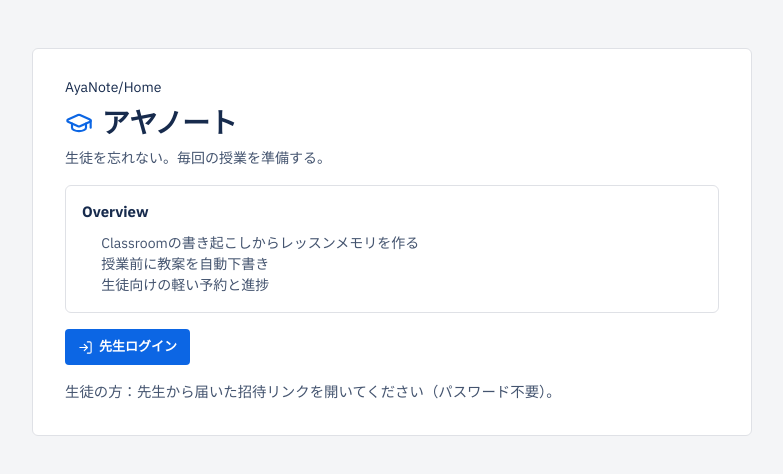
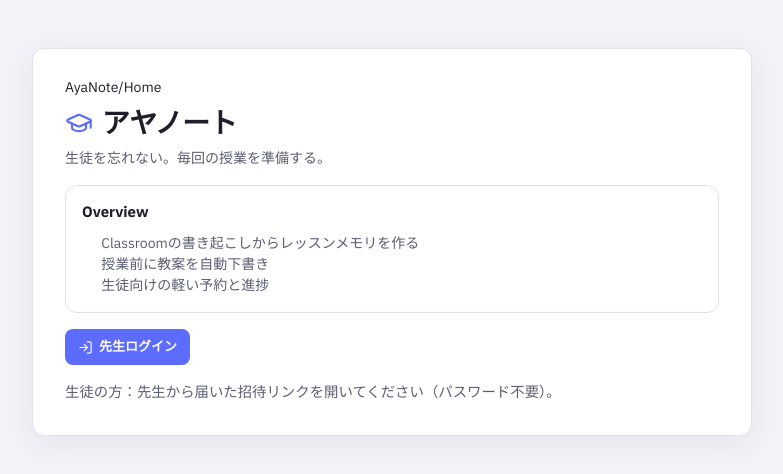
Before and after one commit to wozaidilii/ayaNote, a Next.js app: page / in a window 1280 px wide. Shown: the top 474 px of the page, without its empty margins (248-1031 px from the left). Built offline with nearby package versions, Linux system fonts and the light colour scheme; no server answers.

Commit message:
Refresh light Discord-inspired UI and set trial login to admin/123456.

```diff
--- a/messages/en.json
+++ b/messages/en.json
@@ -54,14 +54,14 @@
   },
   "login": {
     "title": "Teacher login",
-    "subtitle": "Sign in with your AyaNote email and password.",
-    "email": "Email",
+    "subtitle": "Sign in with your AyaNote account and password.",
+    "email": "Account",
     "password": "Password",
     "submit": "Sign in",
     "studentHint": "Students use their invite link.",
     "backHome": "Back home",
-    "errMissing": "Email and password are required.",
-    "errInvalid": "Invalid email or password."
+    "errMissing": "Account and password are required.",
+    "errInvalid": "Invalid account or password."
   },
   "invite": {
     "welcome": "Welcome, {name}",
--- a/src/app/globals.css
+++ b/src/app/globals.css
@@ -1,31 +1,32 @@
 @import "tailwindcss";
 
 /*
-  AyaNote — Cool workspace doc (product UI)
-  Restrained: cool gray canvas + white page + blue accent ≤10%.
-  Teacher tool density. Not marketing.
+  AyaNote — Light interactive classroom
+  Soft cool canvas + white page + blurple accent.
+  Channel-like chrome; education-friendly (not Discord dark).
 */
 
 :root {
-  --ink: #172b4d;
-  --ink-soft: #44546f;
-  --ink-subtle: #626f86;
+  --ink: #1e1f2b;
+  --ink-soft: #5c5e73;
+  --ink-subtle: #7a7c8f;
   --page: #ffffff;
-  --canvas: #f4f5f7;
-  --sidebar: #fafbfc;
-  --line: #dfe1e6;
-  --line-strong: #b3b9c4;
-  --blue: #0c66e4;
-  --blue-hover: #0055cc;
-  --blue-soft: #e9f2ff;
-  --green-soft: #dcfff1;
-  --green-text: #216e4e;
-  --yellow-soft: #fff7d6;
-  --yellow-text: #974f0c;
-  --red: #c9372c;
-  --red-soft: #ffedeb;
-  --radius: 4px;
-  --radius-lg: 6px;
+  --canvas: #f2f3f8;
+  --sidebar: #ebebf2;
+  --line: #e1e2ea;
+  --line-strong: #c5c7d4;
+  --blue: #5b6cff;
+  --blue-hover: #4a58e0;
+  --blue-soft: #eef0ff;
+  --green-soft: #e3f6ec;
+  --green-text: #1a7f4b;
+  --yellow-soft: #fff3d6;
+  --yellow-text: #b86e00;
+  --red: #d83c3e;
+  --red-soft: #fdeaea;
+  --online: #23a559;
+  --radius: 8px;
+  --radius-lg: 12px;
   --content-max: 1080px;
   --space-1: 4px;
   --space-2: 8px;
@@ -35,6 +36,8 @@
   --space-6: 32px;
   --ease-out: cubic-bezier(0.16, 1, 0.3, 1);
   --z-sticky: 20;
+  --hover-tint: rgba(30, 31, 43, 0.05);
+  --hover-tint-strong: rgba(30, 31, 43, 0.07);
   --focus-ring: 0 0 0 2px var(--page), 0 0 0 4px var(--blue);
 }
 
@@ -131,14 +134,14 @@ a {
 }
 
 .brand:hover {
-  background: rgba(9, 30, 66, 0.04);
+  background: var(--hover-tint);
 }
 
 .brand-mark {
   display: inline-flex;
-  width: 22px;
-  height: 22px;
-  border-radius: 5px;
+  width: 24px;
+  height: 24px;
+  border-radius: 8px;
   background: var(--blue);
   color: #fff;
   font-size: 12px;
@@ -146,6 +149,7 @@ a {
   align-items: center;
   justify-content: center;
   line-height: 1;
+  box-shadow: 0 1px 2px rgba(91, 108, 255, 0.35);
 }
 
 .space-meta {
@@ -162,11 +166,12 @@ a {
 }
 
 .nav-section-label {
-  padding: 4px 8px 8px;
+  padding: 8px 10px 6px;
   color: var(--ink-subtle);
-  font-size: 11px;
-  font-weight: 650;
-  letter-spacing: 0.02em;
+  font-size: 10px;
+  font-weight: 700;
+  letter-spacing: 0.06em;
+  text-transform: uppercase;
 }
 
 .nav-link {
@@ -176,7 +181,7 @@ a {
   min-height: 36px;
   padding: 0 10px;
   margin-bottom: 2px;
-  border-radius: var(--radius);
+  border-radius: 8px;
   color: var(--ink-soft);
   font-size: 14px;
   font-weight: 500;
@@ -191,7 +196,7 @@ a {
 }
 
 .nav-link:hover {
-  background: rgba(9, 30, 66, 0.05);
+  background: var(--hover-tint);
   color: var(--ink);
 }
 
@@ -515,7 +520,7 @@ a {
 }
 
 .btn.secondary:hover {
-  background: rgba(9, 30, 66, 0.04);
+  background: var(--hover-tint);
   border-color: var(--ink-subtle);
 }
 
@@ -526,7 +531,7 @@ a {
 }
 
 .btn.ghost:hover {
-  background: rgba(9, 30, 66, 0.06);
+  background: var(--hover-tint-strong);
   color: var(--ink);
 }
 
@@ -611,9 +616,9 @@ a {
   display: inline-flex;
   align-items: center;
   max-width: 100%;
-  padding: 2px 8px;
+  padding: 3px 9px;
   border: 1px solid transparent;
-  border-radius: var(--radius);
+  border-radius: 999px;
   background: var(--canvas);
   color: var(--ink-soft);
   font-size: 12px;
@@ -624,16 +629,19 @@ a {
 .chip.sky {
   background: var(--blue-soft);
   color: var(--blue);
+  border-color: rgba(91, 108, 255, 0.22);
 }
 
 .chip.done {
   background: var(--green-soft);
   color: var(--green-text);
+  border-color: rgba(26, 127, 75, 0.2);
 }
 
 .chip.soon {
   background: var(--yellow-soft);
   color: var(--yellow-text);
+  border-color: rgba(184, 110, 0, 0.22);
 }
 
 .list-row {
@@ -649,7 +657,7 @@ a {
 }
 
 .list-row:hover {
-  background: rgba(9, 30, 66, 0.03);
+  background: var(--hover-tint);
 }
 
 .list-row:last-child {
@@ -835,8 +843,8 @@ a {
 .month-cal-event {
   font-size: 11px;
   line-height: 1.25;
-  padding: 2px 4px;
-  border-radius: 2px;
+  padding: 2px 5px;
+  border-radius: 6px;
   overflow: hidden;
   text-overflow: ellipsis;
   white-space: nowrap;
@@ -888,7 +896,7 @@ a {
 }
 
 .cal-view-tabs .btn.secondary:hover {
-  background: rgba(9, 30, 66, 0.04);
+  background: var(--hover-tint);
   color: var(--ink);
 }
 
@@ -951,12 +959,12 @@ a {
 }
 
 .prep-queue-item:hover {
-  background: rgba(9, 30, 66, 0.04);
+  background: var(--hover-tint);
 }
 
 .prep-queue-item[data-active="true"] {
   background: var(--blue-soft);
-  border-color: #b3d4ff;
+  border-color: rgba(91, 108, 255, 0.35);
 }
 
 .prep-queue-name {
@@ -1006,7 +1014,7 @@ a {
 
 .prep-queue-item[data-generating="true"] {
   background: var(--blue-soft);
-  border-color: #b3d4ff;
+  border-color: rgba(91, 108, 255, 0.35);
 }
 
 .prep-generating {
@@ -1036,9 +1044,9 @@ a {
   border-radius: 6px;
   background: linear-gradient(
     90deg,
-    rgba(9, 30, 66, 0.06) 0%,
-    rgba(9, 30, 66, 0.12) 45%,
-    rgba(9, 30, 66, 0.06) 90%
+    var(--hover-tint-strong) 0%,
+    rgba(30, 31, 43, 0.12) 45%,
+    var(--hover-tint-strong) 90%
   );
   background-size: 200% 100%;
   animation: prep-shimmer 1.2s ease-in-out infinite;
@@ -1162,7 +1170,7 @@ a {
 
 .prep-section-tab:hover {
   color: var(--ink);
-  background: rgba(9, 30, 66, 0.04);
+  background: var(--hover-tint);
 }
 
 .prep-section-tab[data-active="true"] {
@@ -1210,7 +1218,7 @@ a {
   align-items: center;
   justify-content: space-between;
   gap: 0.5rem 0.75rem;
-  padding: 0.55rem 0.85rem;
+  padding: 0.65rem 0.95rem;
   margin: 0;
 }
 
@@ -1245,7 +1253,7 @@ a {
   height: auto;
   min-height: 0;
   padding: 0.28rem 0.65rem;
-  border-radius: 6px;
+  border-radius: var(--radius);
   background: var(--page) !important;
   color: var(--ink) !important;
   border: 1px solid var(--line-strong) !important;
@@ -1257,7 +1265,7 @@ a {
 .classroom-screenshare-btn[data-lk-enabled="true"],
 .classroom-screenshare-btn[aria-pressed="true"] {
   background: var(--blue-soft) !important;
-  border-color: #b3d4ff !important;
+  border-color: rgba(91, 108, 255, 0.35) !important;
   color: var(--blue) !important;
 }
 
@@ -1305,7 +1313,7 @@ a {
   display: flex;
   flex-direction: column;
   overflow: hidden;
-  padding: 0.75rem 1rem 1rem;
+  padding: 0.85rem 1.1rem 1.1rem;
   height: 100%;
 }
 
@@ -1317,15 +1325,44 @@ a {
   display: flex;
   flex-direction: column;
   align-items: stretch;
-  gap: 0.35rem;
+  gap: 0.4rem;
   width: 100%;
   max-width: 232px;
-  padding: 0.5rem;
-  border-radius: 14px;
-  background: rgba(255, 255, 255, 0.96);
+  padding: 0.55rem;
+  border-radius: 16px;
+  background: var(--page);
   border: 1px solid var(--line);
-  box-shadow: 0 8px 22px rgba(15, 23, 42, 0.1);
-  backdrop-filter: blur(10px);
+  box-shadow: 0 6px 20px rgba(30, 31, 43, 0.08);
+}
+
+.classroom-float-dock::before {
+  content: "";
+  position: absolute;
+  top: 10px;
+  right: 10px;
+  width: 9px;
+  height: 9px;
+  border-radius: 999px;
+  background: var(--online);
+  box-shadow: 0 0 0 3px rgba(35, 165, 89, 0.18);
+  z-index: 3;
+  pointer-events: none;
+}
+
+.classroom-float-dock[data-recording="true"]::before {
+  background: var(--red);
+  box-shadow: 0 0 0 3px rgba(216, 60, 62, 0.2);
+  animation: classroom-rec-pulse 1.4s ease-in-out infinite;
+}
+
+@keyframes classroom-rec-pulse {
+  0%,
+  100% {
+    opacity: 1;
+  }
+  50% {
+    opacity: 0.45;
+  }
 }
 
 .classroom-meet-body.is-video-expanded .classroom-float-dock {
@@ -1447,11 +1484,12 @@ a {
 
 .classroom-filmstrip-tile {
   aspect-ratio: 16 / 10;
-  border-radius: 10px;
+  border-radius: 12px;
   overflow: hidden;
-  background: #111;
+  background: #2b2d31;
   min-height: 96px;
   width: 100%;
+  border: 1px solid var(--line);
 }
 
 .classroom-meet-body.is-video-expanded .classroom-filmstrip-tiles {
@@ -1505,7 +1543,7 @@ a {
   display: inline-flex;
   align-items: center;
   justify-content: center;
-  background: #111 !important;
+  background: var(--ink) !important;
   color: #fff !important;
   border: none !important;
   transform: scale(0.92);
@@ -1625,7 +1663,7 @@ a {
 }
 
 .day5-col.is-today {
-  background: #f8fbff;
+  background: var(--blue-soft);
 }
 
 .day5-col-head {
@@ -1691,7 +1729,7 @@ a {
   width: 10px;
   height: 10px;
   border-radius: 999px;
-  background: #d93025;
+  background: var(--red);
   margin-left: -5px;
   flex-shrink: 0;
 }
@@ -1699,7 +1737,7 @@ a {
 .day5-now-line {
   flex: 1;
   height: 2px;
-  background: #d93025;
+  background: var(--red);
 }
 
 .day5-event {
@@ -1707,7 +1745,7 @@ a {
   left: 3px;
   right: 3px;
   z-index: 2;
-  border-radius: 3px;
+  border-radius: 6px;
   padding: 3px 5px;
   overflow: hidden;
   font-size: 11px;
@@ -1717,13 +1755,13 @@ a {
 
 .day5-event.is-upcoming {
   background: var(--blue-soft);
-  border-color: #b3d4ff;
+  border-color: rgba(91, 108, 255, 0.35);
   color: var(--blue);
 }
 
 .day5-event.is-past {
   background: var(--green-soft);
-  border-color: #b3e6d1;
+  border-color: rgba(26, 127, 75, 0.28);
   color: var(--green-text);
 }
 
@@ -1785,6 +1823,7 @@ a {
   background: var(--page);
   border: 1px solid var(--line);
   border-radius: var(--radius-lg);
+  box-shadow: 0 8px 28px rgba(30, 31, 43, 0.06);
 }
 
 .hero-card h1 {
@@ -1801,11 +1840,11 @@ a {
 }
 
 .skeleton-line {
-  border-radius: 6px;
+  border-radius: var(--radius);
   background: linear-gradient(
     90deg,
     var(--line) 0%,
-    #e8eaed 50%,
+    var(--canvas) 50%,
     var(--line) 100%
   );
   background-size: 200% 100%;
--- a/src/app/login/page.tsx
+++ b/src/app/login/page.tsx
@@ -43,7 +43,7 @@ export default async function LoginPage({
             <input
               id="email"
               name="email"
-              type="email"
+              type="text"
               autoComplete="username"
               required
             />
--- a/src/lib/session.ts
+++ b/src/lib/session.ts
@@ -5,11 +5,11 @@ import { prisma } from "@/lib/db";
 
 export type AppRole = "teacher" | "student";
 
-/** Seed / known trial teacher email */
-export const DEMO_TEACHER_EMAIL = "ayano@ayanote.app";
+/** Seed / known trial teacher login id (stored in Teacher.email). */
+export const DEMO_TEACHER_EMAIL = "admin";
 export const DEMO_STUDENT_EMAIL = "alex@example.com";
 /** Default password for seeded trial teacher (change in production). */
-export const DEMO_TEACHER_PASSWORD = "ayanote-trial";
+export const DEMO_TEACHER_PASSWORD = "123456";
 
 export type SessionInfo = {
   role: AppRole | null;
```
Also changed, not shown: messages/ja.json (+4 -4 lines), prisma/seed.ts (+25 -2 lines), src/components/classroom-workspace.tsx (+8 -1 lines).
